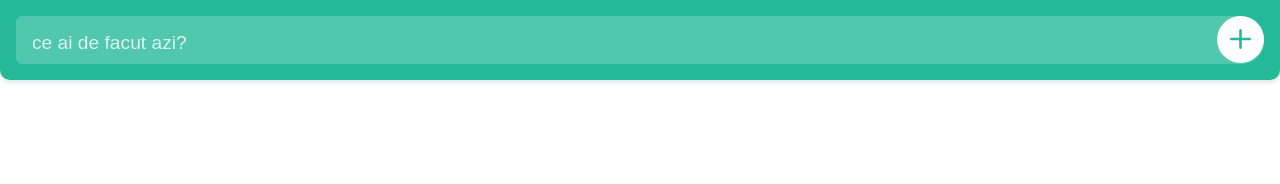
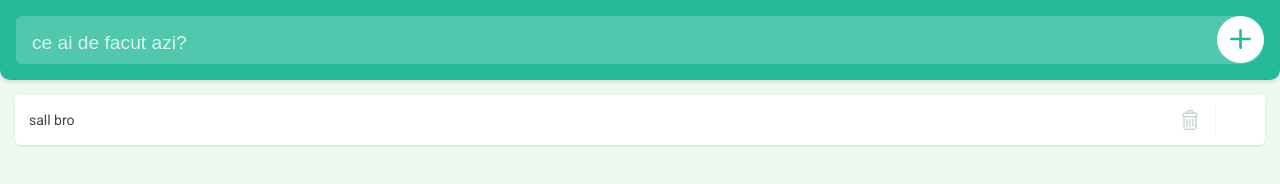
Before and after one commit to a11exandru/to-do-app, a plain HTML site: page src/index.pug in a window 1280 px wide. Drawn offline with nearby package versions, Linux system fonts and the light colour scheme; files that its build step writes are made by us from their sources; files whose address does not match are found by name.

Commit message:
Make the remove button with svg content.

```diff
--- a/src/_component/header/header.pug
+++ b/src/_component/header/header.pug
@@ -1,5 +1,5 @@
 header
     .header-input
-        input(type="text", placeholder="ce ai de facut azi?")
-        button
+        input(type="text", placeholder="ce ai de facut azi?" id="item")
+        button(id="add")
             img(src="asset/image/add_icon.svg")
--- /dev/null
+++ b/src/_component/layout/layout.js
@@ -0,0 +1,6 @@
+document.getElementById('add').addEventListener('click', () => {
+    var value = document.getElementById('item').value
+    if(value) {
+        console.log(value)
+    }
+})
--- a/src/_component/layout/layout.scss
+++ b/src/_component/layout/layout.scss
@@ -11,3 +11,12 @@ body {
     height: 100%;
     font-family: 'Roboto', sans-serif;
 }
+
+body {
+    background: #edf8f1;
+    padding: 80px 0 0 0;
+}
+
+.container {
+    padding: 15px;
+}
--- /dev/null
+++ b/src/_component/lists/lists.pug
@@ -0,0 +1,11 @@
+.container
+    //- uncompleted tasks
+
+    ul.todo
+        li sall bro
+            .li-buttons
+                button.remove
+                    <svg version="1.1" id="Layer_1" xmlns="http://www.w3.org/2000/svg" xmlns:xlink="http://www.w3.org/1999/xlink" x="0px" y="0px" viewBox="0 0 22 22" style="enable-background:new 0 0 22 22;" xml:space="preserve"><rect class="noFill" width="22px" height="22px"/><g><g><path class="fill" d="M16.1,3.6h-1.9V3.3c0-1.3-1-2.3-2.3-2.3h-1.7C8.9,1,7.8,2,7.8,3.3v0.2H5.9c-1.3,0-2.3,1-2.3,2.3v1.3c0,0.5,0.4,0.9,0.9,1v10.5c0,1.3,1,2.3,2.3,2.3h8.5c1.3,0,2.3-1,2.3-2.3V8.2c0.5-0.1,0.9-0.5,0.9-1V5.9C18.4,4.6,17.4,3.6,16.1,3.6z M9.1,3.3c0-0.6,0.5-1.1,1.1-1.1h1.7c0.6,0,1.1,0.5,1.1,1.1v0.2H9.1V3.3z M16.3,18.7c0,0.6-0.5,1.1-1.1,1.1H6.7c-0.6,0-1.1-0.5-1.1-1.1V8.2h10.6L16.3,18.7L16.3,18.7z M17.2,7H4.8V5.9c0-0.6,0.5-1.1,1.1-1.1h10.2c0.6,0,1.1,0.5,1.1,1.1V7z"/></g><g><g><path class="fill" d="M11,18c-0.4,0-0.6-0.3-0.6-0.6v-6.8c0-0.4,0.3-0.6,0.6-0.6s0.6,0.3,0.6,0.6v6.8C11.6,17.7,11.4,18,11,18z"/></g><g><path class="fill" d="M8,18c-0.4,0-0.6-0.3-0.6-0.6v-6.8C7.4,10.2,7.7,10,8,10c0.4,0,0.6,0.3,0.6,0.6v6.8C8.7,17.7,8.4,18,8,18z"/></g><g><path class="fill" d="M14,18c-0.4,0-0.6-0.3-0.6-0.6v-6.8c0-0.4,0.3-0.6,0.6-0.6c0.4,0,0.6,0.3,0.6,0.6v6.8C14.6,17.7,14.3,18,14,18z"/></g></g></g></svg>
+                button.complete
+
+    //- completed tasks
--- /dev/null
+++ b/src/_component/lists/lists.scss
@@ -0,0 +1,78 @@
+.todo {
+    width: 100%;
+    float: left;
+    list-style: none;
+}
+
+li {
+    position: relative;
+    background-color: #fff;
+    border-radius: 5px;
+    min-height: 50px;
+    box-shadow: 0px 1px 2px rgba(44, 62, 80, 0.15);
+    padding: 14px 100px 14px 14px;
+    margin: 0 0 10px 0;
+    font-size: 14px;
+    font-weight: 500;
+    line-height: 22px;
+    color: #444;
+
+    &:last-child {
+        margin-bottom: 0;
+    }
+}
+
+.noFill {
+    fill: none;
+}
+
+.li-buttons {
+    width: 100px;
+    position: absolute;
+    display: flex;
+    top: 0;
+    right: 0;
+    height: 50px;
+
+    button {
+        cursor: pointer;
+        border: 0;
+        width: 50px;
+        appearance: none;
+        outline: none;
+        background: none;
+        box-shadow: none;
+        position: relative;
+
+        &:last-of-type::before {
+            content: '';
+            background: #edf8f1;
+            height: 30px;
+            width: 1px;
+            position: absolute;
+            top: 10px;
+            left: 0;
+        }
+
+        svg {
+            width: 22px;
+            height: 22px;
+            position: absolute;
+            top: 50%;
+            left: 50%;
+            margin: -11px 0 0 -11px;
+
+            .fill {
+                transition: 0.2s ease;
+            }
+        }
+    }
+}
+
+.remove svg .fill {
+    fill: #c0cecb;
+}
+
+.remove:hover svg .fill {
+    fill: #e85656;
+}
--- a/src/index.pug
+++ b/src/index.pug
@@ -8,3 +8,6 @@ html(lang="en")
         link(rel="stylesheet", href="style.css")
     body
         include _component/header/header
+        include _component/lists/lists
+        script
+            include _component/layout/layout.js
--- a/src/style.scss
+++ b/src/style.scss
@@ -1,2 +1,3 @@
 @import '_component/layout/layout';
 @import '_component/header/header';
+@import '_component/lists/lists';
```
Also changed, not shown: src/_asset/image/remove_icon.svg.
